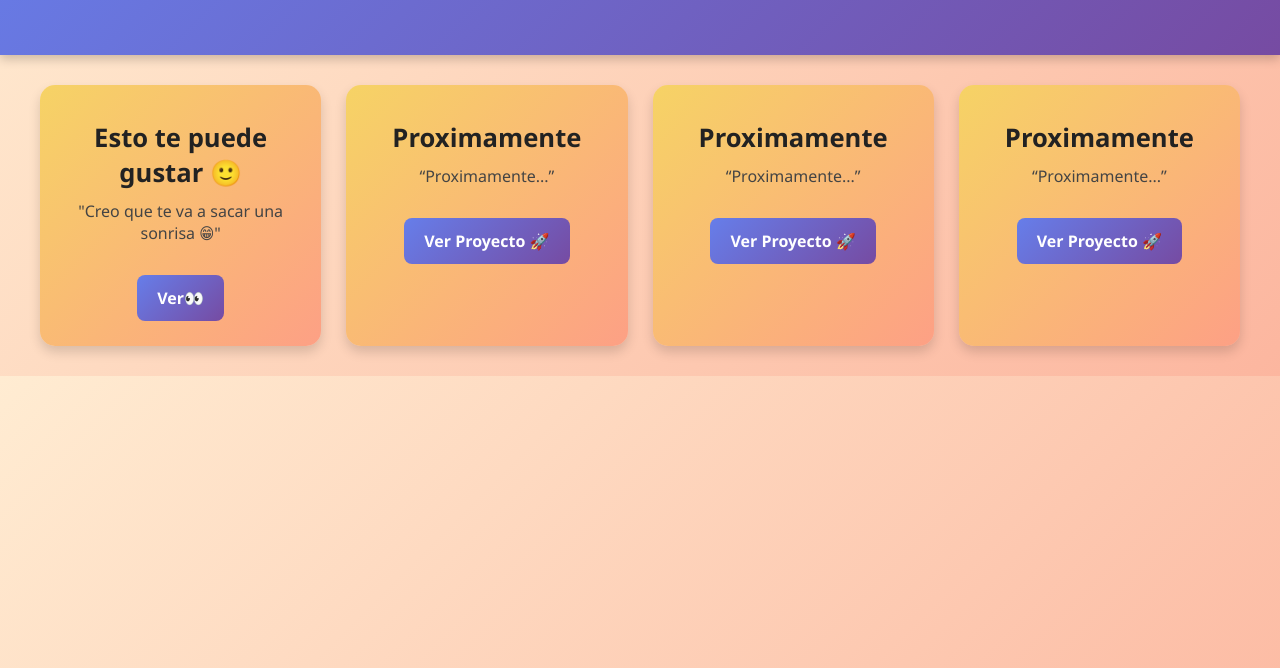
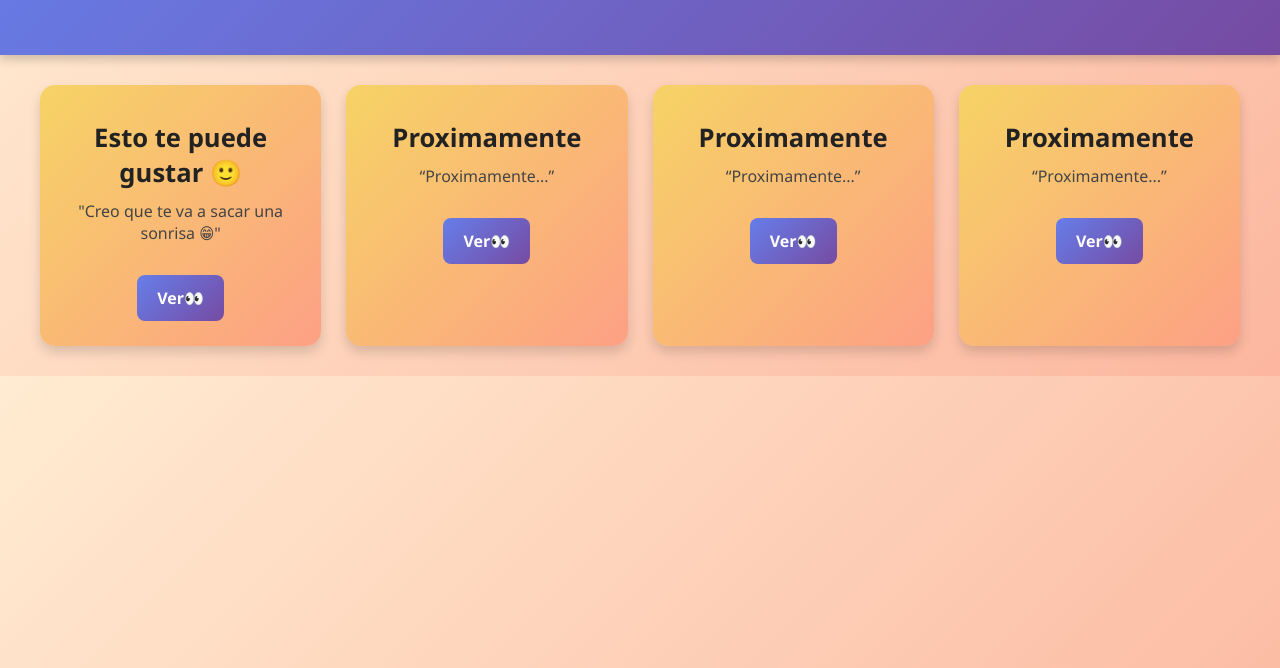
Before and after one commit to manlio-pixel/manlio-pixel.github.io, a plain HTML site: page index.html in a window 1280 px wide. Shown: the part 132-800 px from the top of the page. Drawn offline with Linux system fonts and the light colour scheme.

Commit message:
commit changes

```diff
--- a/index.html
+++ b/index.html
@@ -169,19 +169,19 @@
     <div class="card">
       <h2>Proximamente</h2>
       <p>“Proximamente...”</p>
-      <a href="proyecto14/">Ver Proyecto 🚀</a>
+      <a href="proyecto14/">Ver👀</a>
     </div>
 
     <div class="card">
       <h2>Proximamente</h2>
       <p>“Proximamente...”</p>
-      <a href="proyecto14/">Ver Proyecto 🚀</a>
+      <a href="proyecto14/">Ver👀</a>
     </div>
 
     <div class="card">
       <h2>Proximamente</h2>
       <p>“Proximamente...”</p>
-      <a href="proyecto14/">Ver Proyecto 🚀</a>
+      <a href="proyecto14/">Ver👀</a>
     </div>
 
   </div>
```
